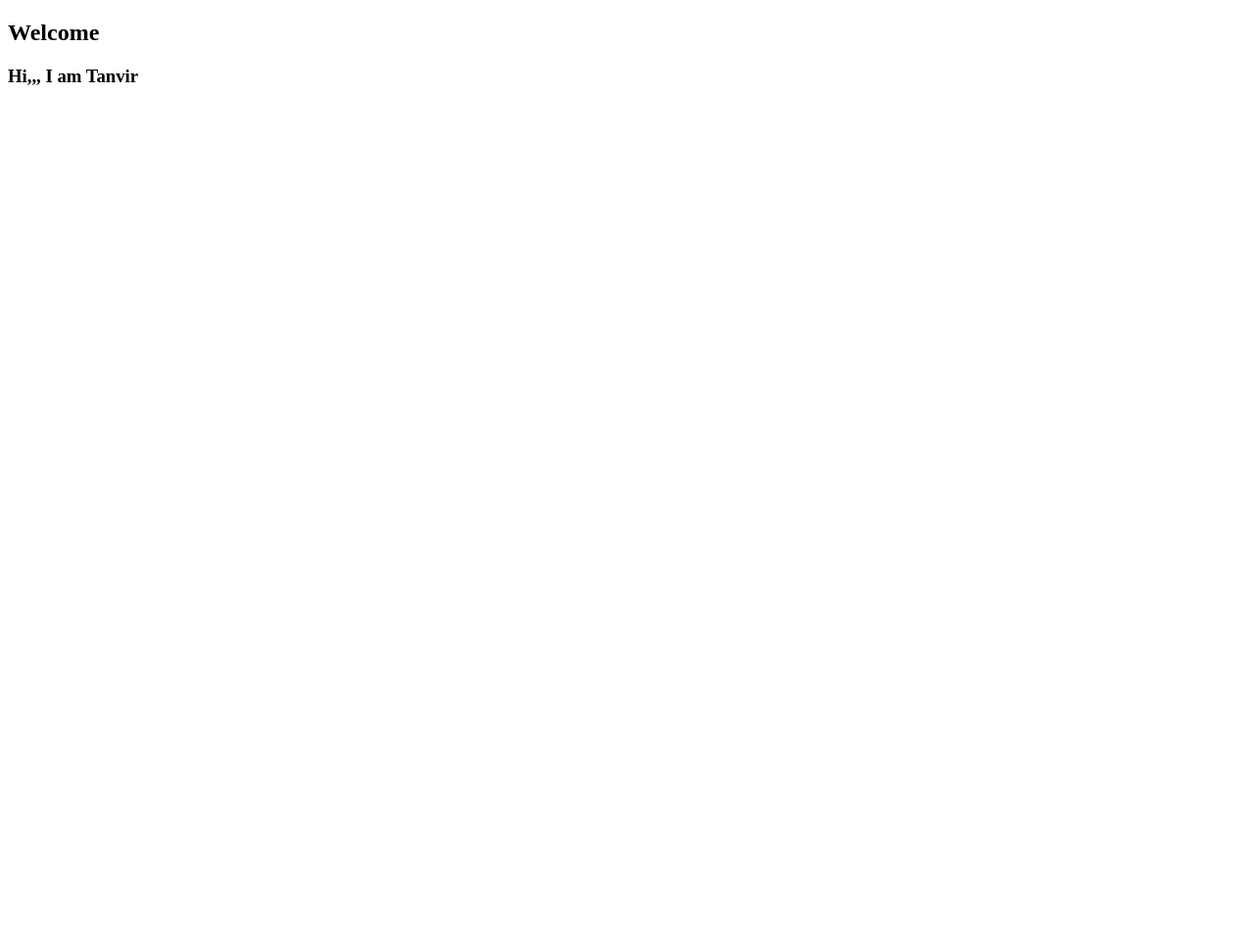
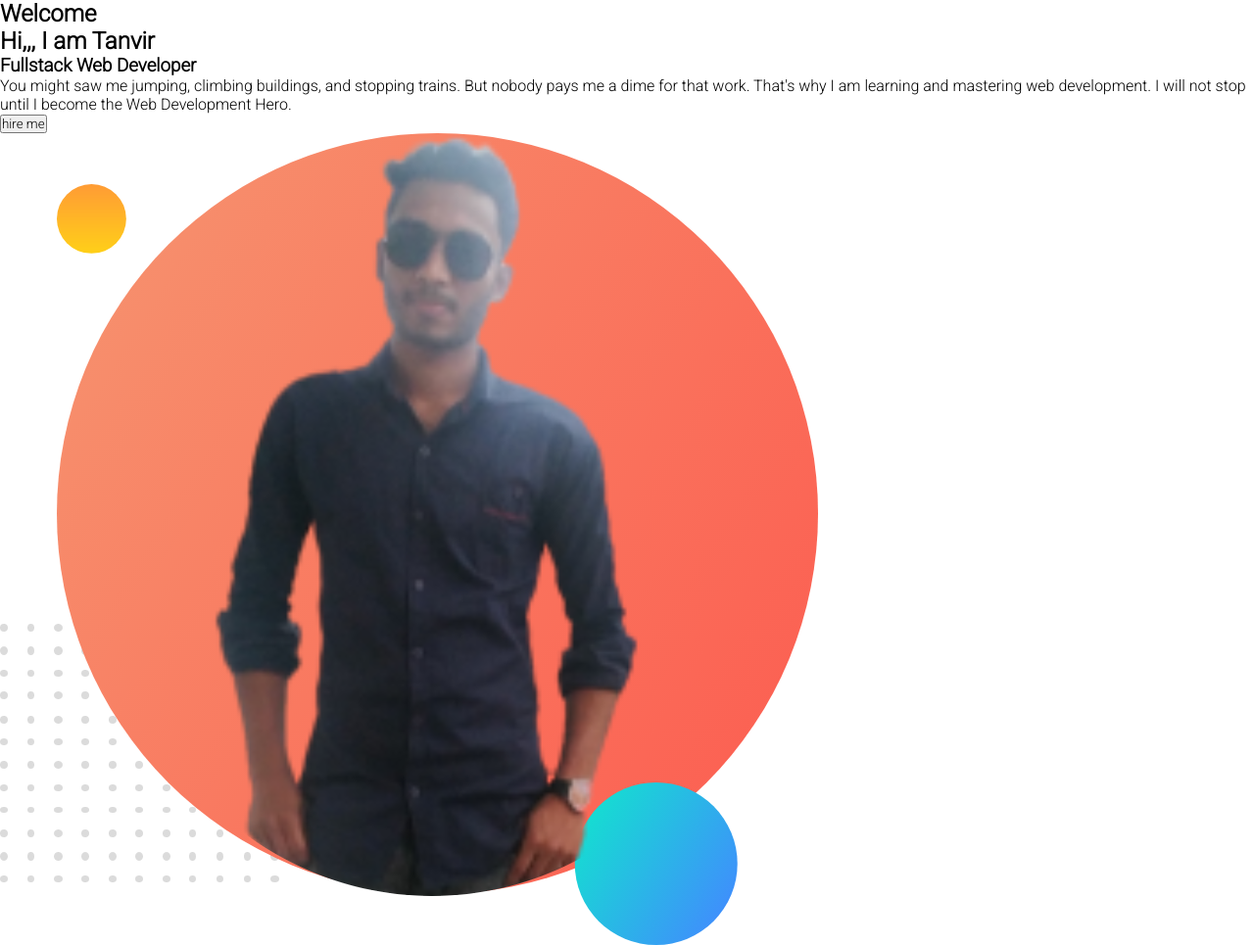
Before and after one commit to Tanvir-Alam625/developer-protfolio, a plain HTML site: page index.html in a window 1280 px wide. Shown: the whole page at 98% size. Before the commit the page ends 800 px from the top, so only its background shows below. Drawn offline with Linux system fonts and the light colour scheme.

Commit message:
link added

```diff
--- a/index.html
+++ b/index.html
@@ -6,24 +6,32 @@
     <meta name="viewport" content="width=device-width, initial-scale=1.0">
     <title>Md. Tanvir Alam </title>
     <link rel="shortcut icon" type="image/png" href="images/my-bg2 (1).png"/>
+    <link rel="preconnect" href="https://fonts.googleapis.com">
+    <link rel="preconnect" href="https://fonts.gstatic.com" crossorigin>
+    <link href="https://fonts.googleapis.com/css2?family=Roboto:wght@300&display=swap" rel="stylesheet">
     <link rel="stylesheet" href="style.css">
 
 </head>
 <body>
     <!-- Slider tags start -->
-    <div class="slider">
+    <section class="slider">
         <!-- left side div -->
         <div class="slider_text">
-            <h2>Welcome</h2>
-            <h3>Hi,,, I am Tanvir</h3>
-
+            <h1>Welcome</h1>
+            <h2>Hi,,, I am Tanvir</h2>
+            <h3>Fullstack Web Developer</h3>
+            <p>
+                You might saw me jumping, climbing buildings, and stopping trains. But nobody pays me a dime for that work. That's why I am learning and mastering web development. I will not stop until I become the Web Development Hero.
+            </p>
+            <button>hire me</button>
         </div>
         <!-- right side div  -->
         <div class="slider_img">
+            <img src="images/my-bg (1).png" alt="tanvir-logo">
 
         </div>
 
-    </div>
+    </section>
     <!-- Slider tags end -->
 
 </body>
--- a/style.css
+++ b/style.css
@@ -0,0 +1,6 @@
+*{
+    margin: 0;
+    padding: 0;
+    box-sizing: border-box;
+    font-family: 'Roboto', sans-serif;
+}
```
